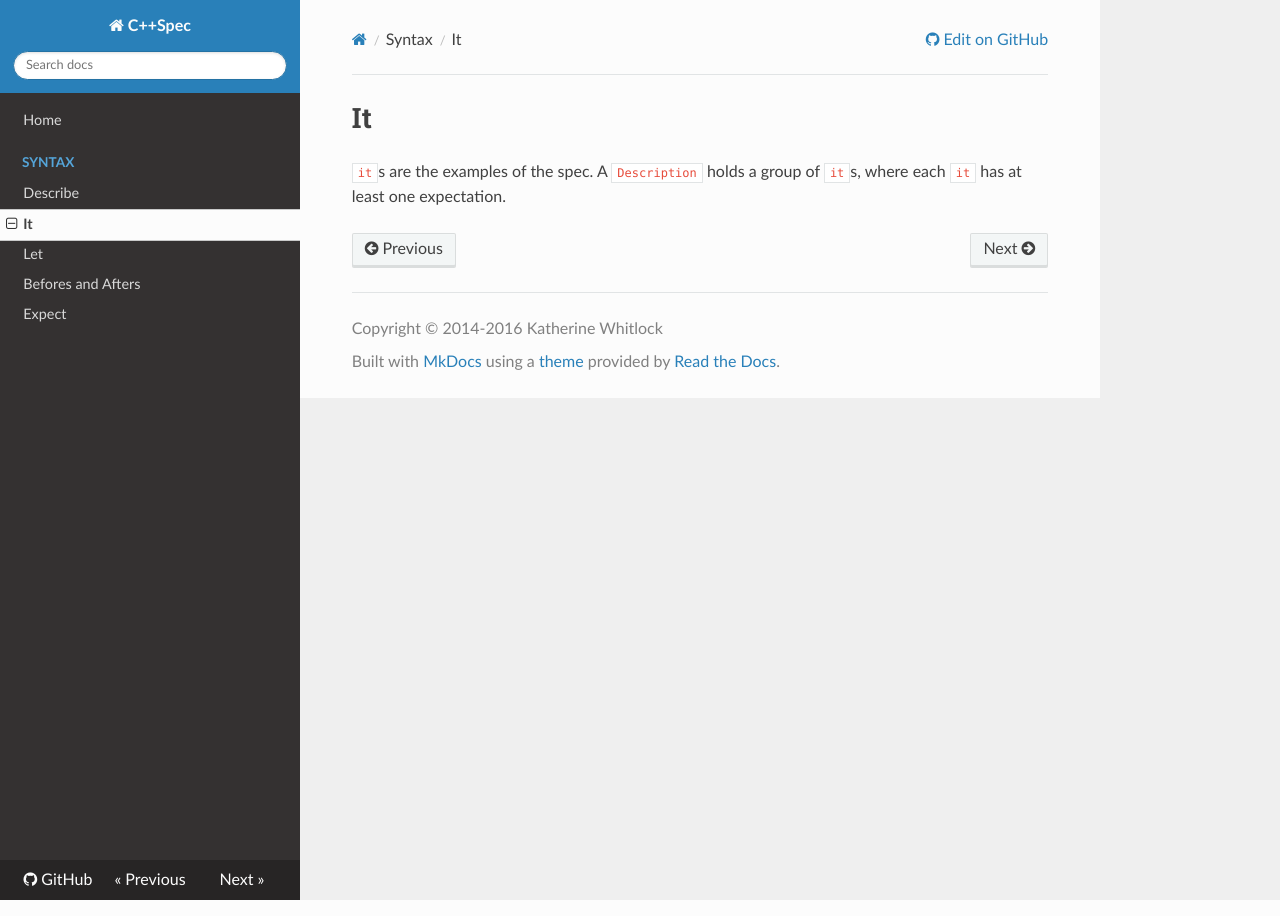
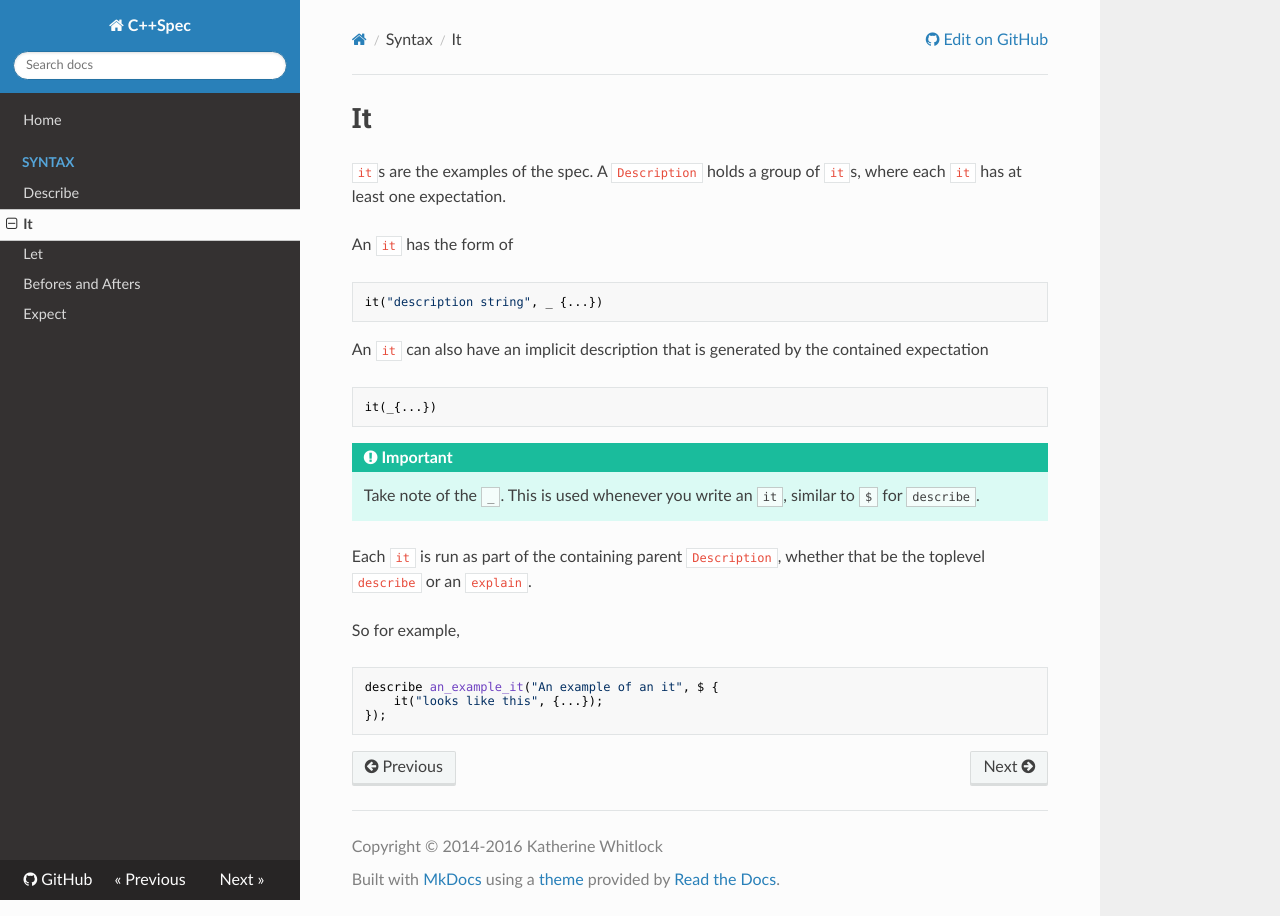
Before and after one commit to toroidal-code/cppspec, an MkDocs documentation site: the page built from docs/syntax/it.md, in a window 1280 px wide. Built offline with MkDocs 1.6.1, drawn with Linux system fonts in a browser that asks for light colours; nearby versions of some CDN libraries; old or Windows-style settings are respelled for this version of MkDocs.

Commit message:
More readthedocs documentation

````diff
--- a/docs/syntax/it.md
+++ b/docs/syntax/it.md
@@ -1,2 +1,30 @@
 # It
 `it`s are the examples of the spec. A `Description` holds a group of `it`s, where each `it` has at least one expectation.
+
+An `it` has the form of
+
+```c++
+it("description string", _ {...})
+```
+
+An `it` can also have an implicit description that is generated by the contained expectation
+
+```c++
+it(_{...})
+```
+
+!!! important
+
+    Take note of the `_`. This is used whenever you write an `it`, similar to `$` for `describe`.
+
+
+Each `it` is run as part of the containing parent `Description`, whether that be the toplevel
+`describe` or an `explain`.
+
+So for example,
+
+```c++
+describe an_example_it("An example of an it", $ {
+	it("looks like this", {...});
+});
+```
````
Also changed, not shown: docs/index.md (+9 -0 lines), docs/syntax/expect.md (+43 -0 lines), docs/syntax/let.md (+23 -0 lines).
